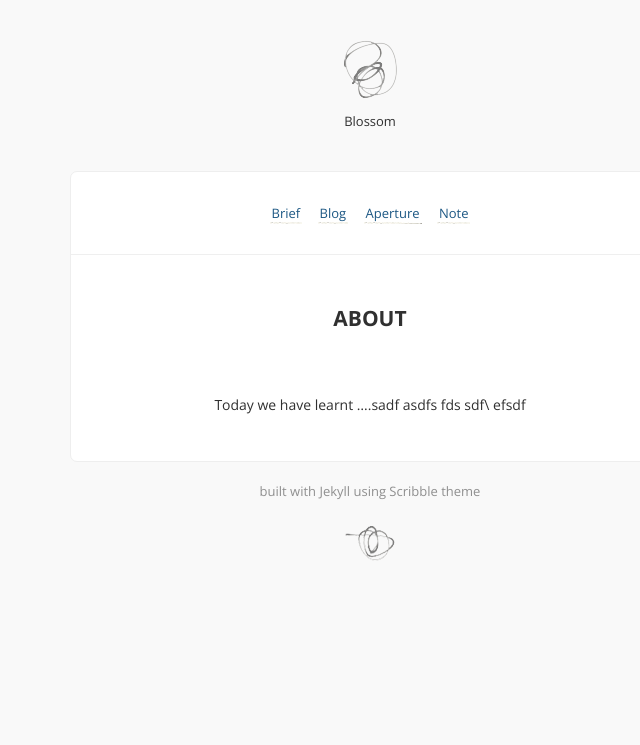
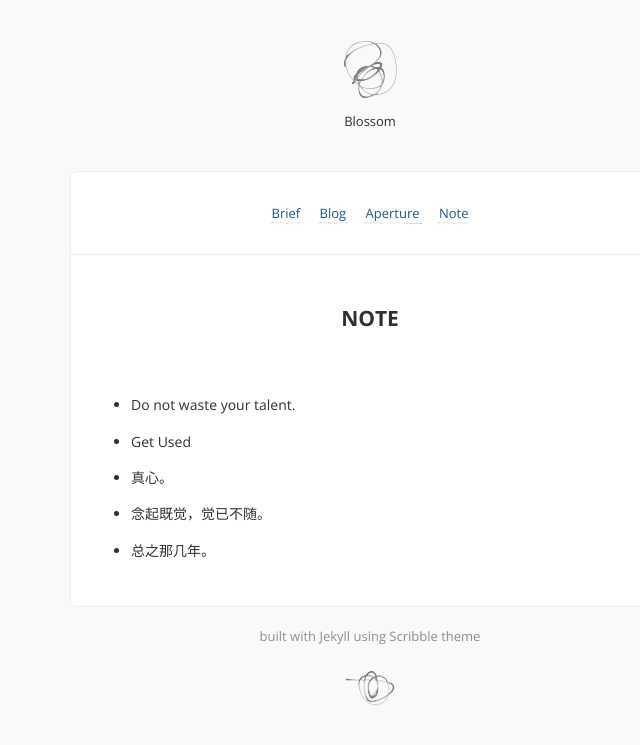
Before and after one commit to yujian78/yujian78.github.io, a Jekyll site: the page built from note.md, in a window 1280 px wide. Shown: the top 745 px of the page, without its empty margins (270-910 px from the left). Built offline with Jekyll 4.4.1, drawn with Linux system fonts in a browser that asks for light colours; Markdown is read by kramdown in place of the engine named in the settings; comment, search, counter and statistics services are not loaded.

Commit message:
Fix Note

```diff
--- a/note.md
+++ b/note.md
@@ -1,12 +1,14 @@
 ---
 layout: page
-title: About
+title: Note
 ---
-<p  style="text-align:center;">
-Today we have learnt ….sadf
 
-asdfs fds sdf\
+- Do not waste your talent.
 
+- Get Used
 
- efsdf
-</p>
+- 真心。
+
+- 念起既觉，觉已不随。
+
+- 总之那几年。
```
